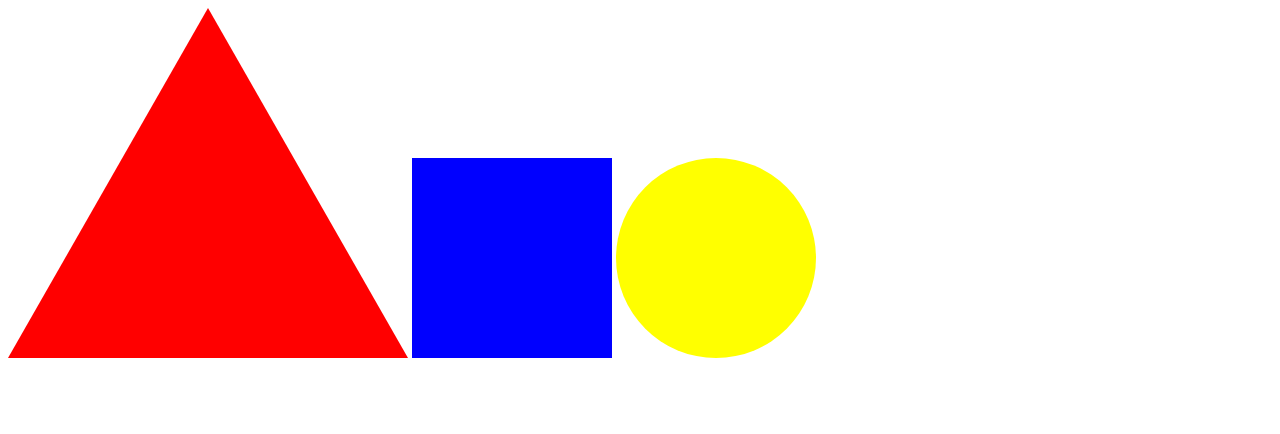
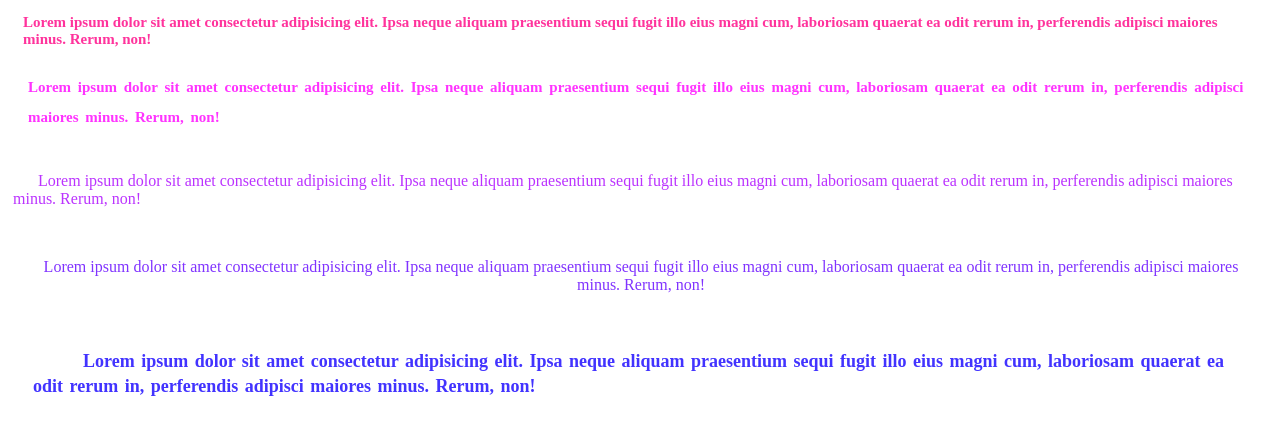
Before and after one commit to mbarrios3/TEST19-01, a plain HTML site: page index.html in a window 1280 px wide. Drawn offline with Linux system fonts and the light colour scheme.

Commit message:
Práctica Modificación de Párrafos: Propiedades MAYR-5

```diff
--- a/estilos.css
+++ b/estilos.css
@@ -103,7 +103,8 @@ p:nth-of-type(3){
     line-height: 2;
 }*/
 
-#triangulo{
+/*CLASE: Practica divs - Figuras
+ #triangulo{
     width: 0;
     height: 0;
     border-left: 200px solid transparent;
@@ -125,4 +126,51 @@ p:nth-of-type(3){
     border-radius: 50%;
     background: yellow;
     display: inline-block;
+}*/
+
+/*Práctica Modificación de Párrafos: Propiedades*/
+p.P-1 {
+    margin: 10px 5px; /*Crea espacios alrededor de un elemento (up,down,left,right) al que se le aplique la propiedad*/
+    padding: 4px 10px; /*Crea espacios al contenido del elemento en todas sus direcciones. Está dentro del margin*/
+    font-size: 15px; /*Establece el tamaño del texto*/
+    font-weight: 600; /*Establece el grosor del texto/párrafo*/
+    color: #FF339C;
 }
+
+p.P-2 {
+    margin: 15px;
+    padding: 5px;
+    font-size: 15px;
+    font-weight: 600;
+    color: #FF33FF; /*Establece el color del texto sea hexadecimal, rgb, hsl siendo el primero el más utilizado*/
+    line-height: 30px; /*Establece el espacio entre las líneas de un párrafo*/
+    word-spacing: 3px; /*Modifica el espacio entre las palabras de un texto/párrafo*/
+}
+
+p.P-3 {
+    margin: 0%;
+    padding: 20px 5px 10px;
+    color: #BB33FF;
+    text-indent: 25px; /*Establece la sangría de la primera línea del texto*/
+}
+
+
+p.P-4 {
+    margin: 10px 3px 15px 5px;
+    padding: 30px;
+    color: #8033FF;
+    line-height: 18px;
+    text-align: center; /*Permite alinear el texto dentro del espacio/página/web (izquierda, centro, derecha, justificado)*/
+}
+
+p.P-5 {
+    margin: 13px 5px 15px;
+    padding: 10px 20px;
+    font-size: 18px;
+    font-weight: 800;
+    color: #4233FF;
+    line-height: 25px;
+    word-spacing: 2px;
+    text-indent: 50px;
+    text-align: left;
+}
--- a/index.html
+++ b/index.html
@@ -65,9 +65,23 @@
     </div>
     -->
 
+    <!--<h1>Práctica divs-Figuras'</h1>
     <div id="triangulo"></div>
     <div id="cuadrado"></div>
     <div id="circulo"></div>
+    -->
+
+    <!--Práctica Modificación de Párrafos: Propiedades-->
+
+    <p class="P-1">Lorem ipsum dolor sit amet consectetur adipisicing elit. Ipsa neque aliquam praesentium sequi fugit illo eius magni cum, laboriosam quaerat ea odit rerum in, perferendis adipisci maiores minus. Rerum, non!</p>
+
+    <p class="P-2">Lorem ipsum dolor sit amet consectetur adipisicing elit. Ipsa neque aliquam praesentium sequi fugit illo eius magni cum, laboriosam quaerat ea odit rerum in, perferendis adipisci maiores minus. Rerum, non!</p>
+
+    <p class="P-3">Lorem ipsum dolor sit amet consectetur adipisicing elit. Ipsa neque aliquam praesentium sequi fugit illo eius magni cum, laboriosam quaerat ea odit rerum in, perferendis adipisci maiores minus. Rerum, non!</p>
+
+    <p class="P-4">Lorem ipsum dolor sit amet consectetur adipisicing elit. Ipsa neque aliquam praesentium sequi fugit illo eius magni cum, laboriosam quaerat ea odit rerum in, perferendis adipisci maiores minus. Rerum, non!</p>
+
+    <p class="P-5">Lorem ipsum dolor sit amet consectetur adipisicing elit. Ipsa neque aliquam praesentium sequi fugit illo eius magni cum, laboriosam quaerat ea odit rerum in, perferendis adipisci maiores minus. Rerum, non!</p>
 
 </body>
 </html>
```
